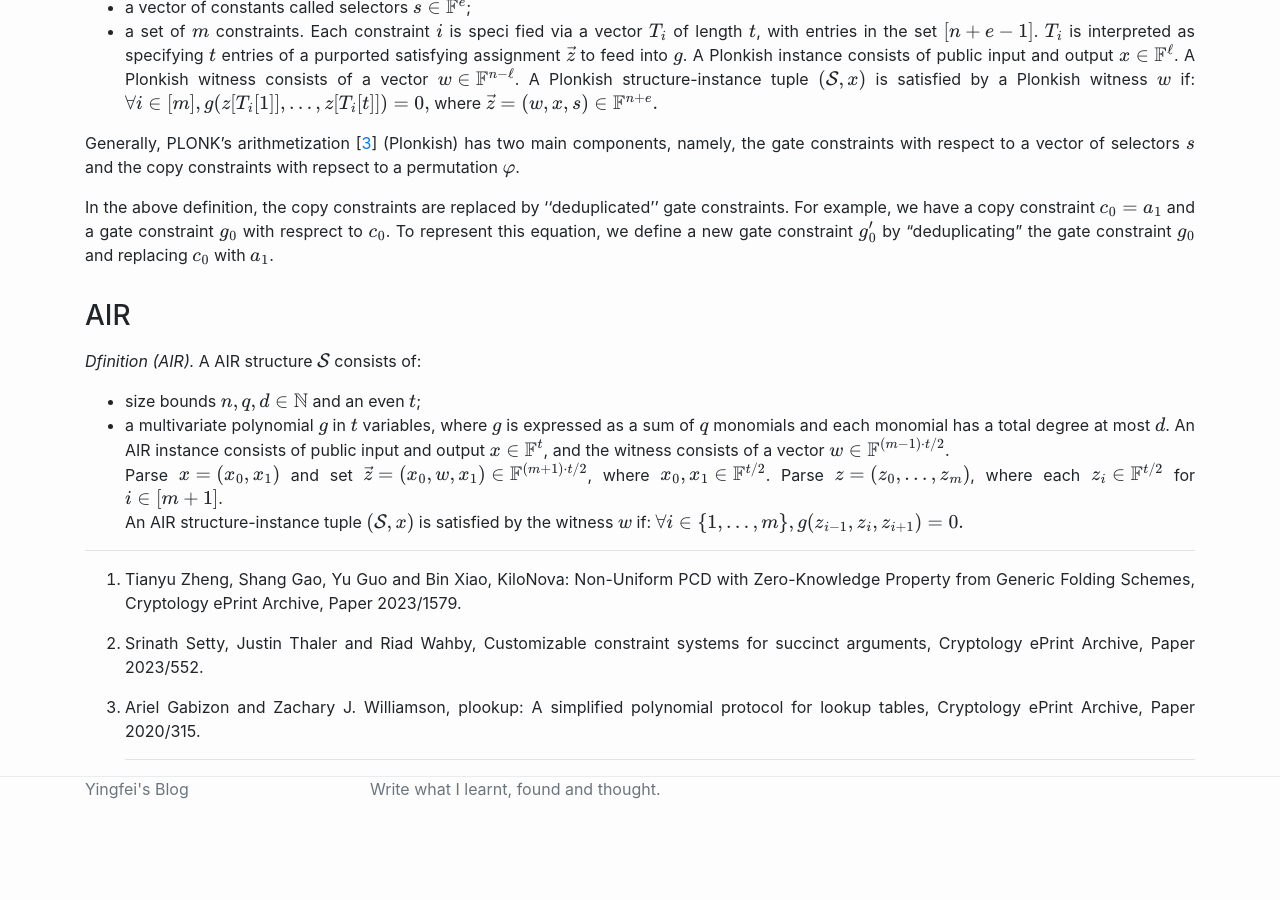
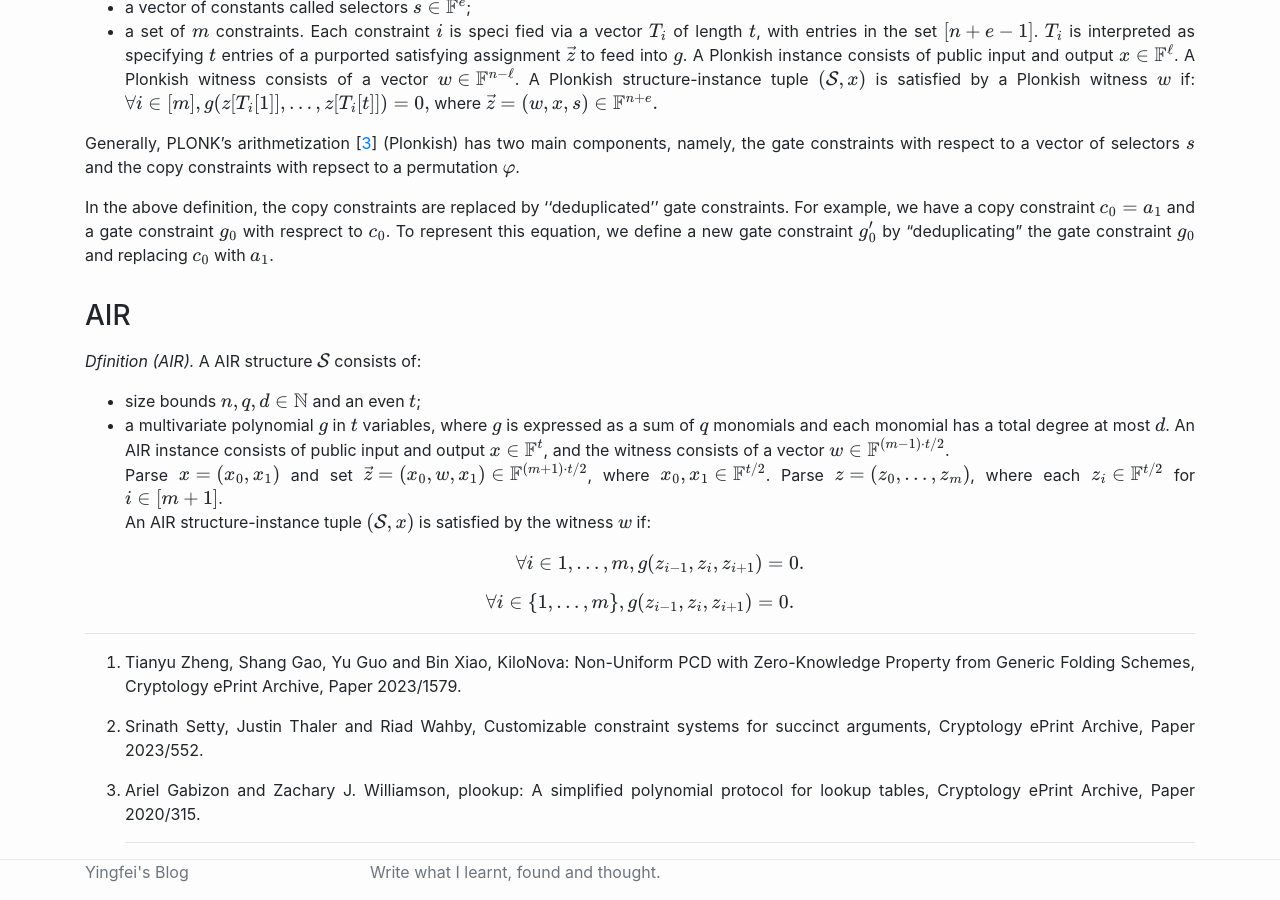
Before and after one commit to YanYingfei/yanyingfei.github.io, a Jekyll site: the page built from _posts/2023-10-30-Arithmetisation-CCS.md, in a window 1280 px wide and 900 px high, scrolled down 1160 px. Built offline with Jekyll 4.4.1, drawn with Linux system fonts in a browser that asks for light colours; formulas are drawn with MathJax 3; before the commit the page ends 1977 px from its top, so only the background shows below that.

Commit message:
Update 2023-10-30-Arithmetisation-CCS.md

```diff
--- a/_posts/2023-10-30-Arithmetisation-CCS.md
+++ b/_posts/2023-10-30-Arithmetisation-CCS.md
@@ -54,6 +54,8 @@ In the above definition, the copy constraints are replaced by ''deduplicated'' g
 An AIR instance consists of public input and output $x \in \mathbb{F}^t$, and the witness consists of a vector $w \in \mathbb{F}^{(m-1)\cdot t/2}$.
 Parse $x=(x_0, x_1)$ and set $\vec{z} = (x_0, w, x_1) \in \mathbb{F}^{(m+1)\cdot t/2}$, where $x_0, x_1 \in \mathbb{F}^{t/2}$. Parse $z= (z_0, \dots, z_m)$, where each $z_i \in \mathbb{F}^{t/2}$ for $i \in [m+1]$.
 An AIR structure-instance tuple $(\mathcal{S}, x)$ is satisfied by the witness $w$ if:
+\begin{equation} \forall i \in \{1,\dots, m\}, g(z_{i-1}, z_i, z_{i+1}) = 0. \end{equation}
+
 $$\forall i \in \{1,\dots, m\}, g(z_{i-1}, z_i, z_{i+1}) = 0.$$
 
 ---
```
